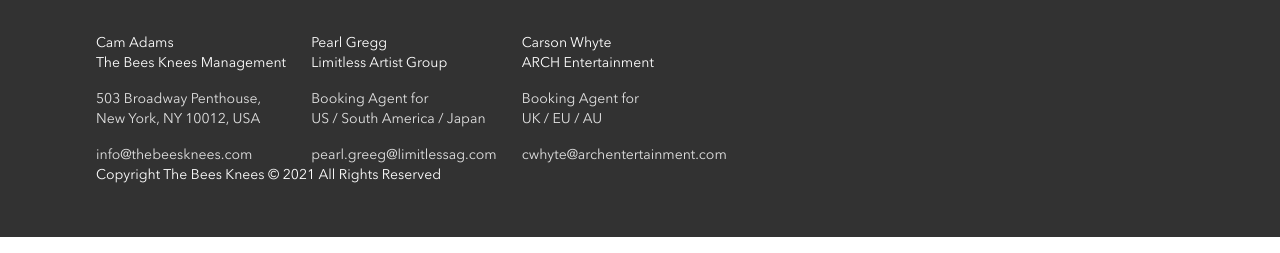
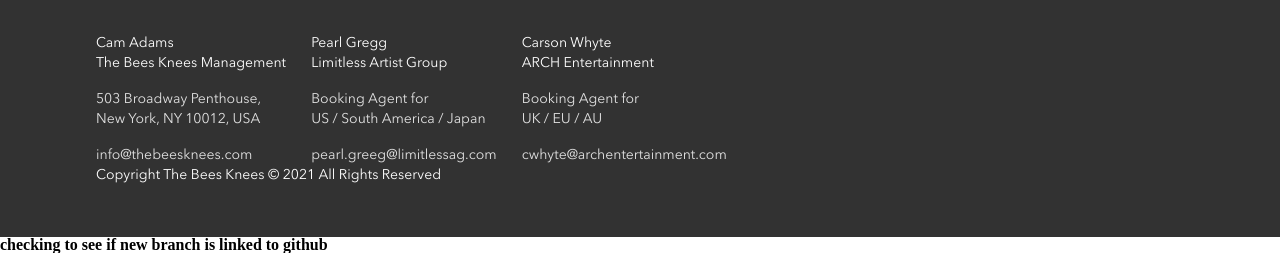
Before and after one commit to Siar416/bandsite, a plain HTML site: page index.html in a window 1280 px wide. Shown: the part 2688-2941 px from the top of the page. Drawn offline with Linux system fonts and the light colour scheme.

Commit message:
checking to see if new branch is linked with github

```diff
--- a/index.html
+++ b/index.html
@@ -256,3 +256,4 @@
     </footer>
   </body>
 </html>
+<h1>checking to see if new branch is linked to github</h1>
```
